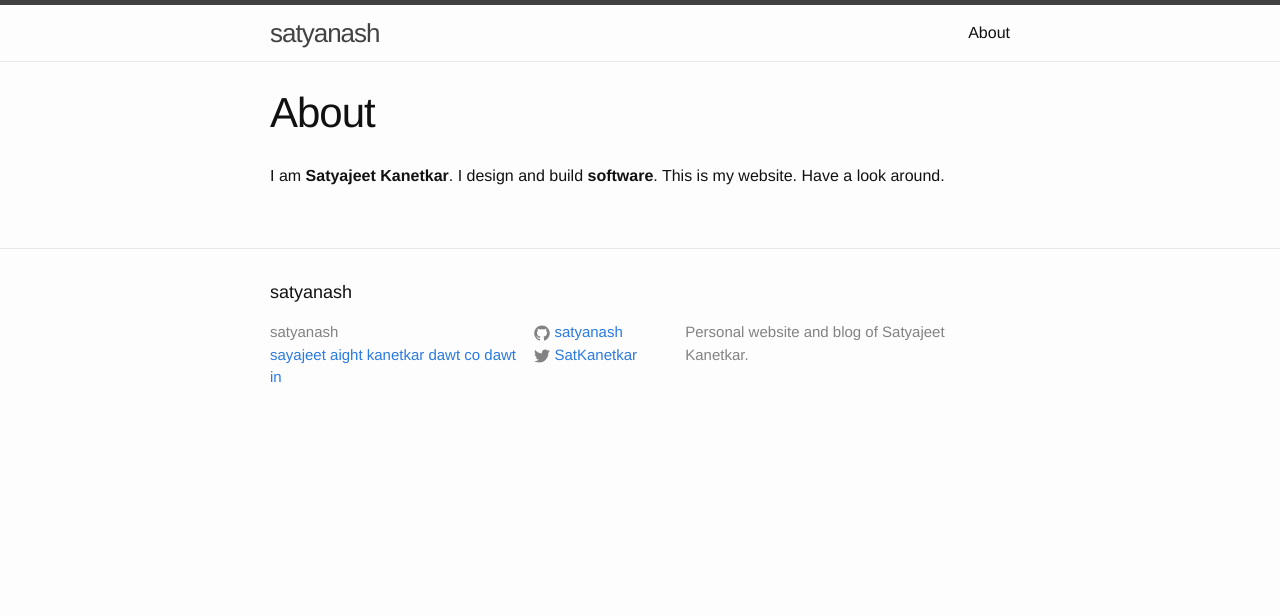
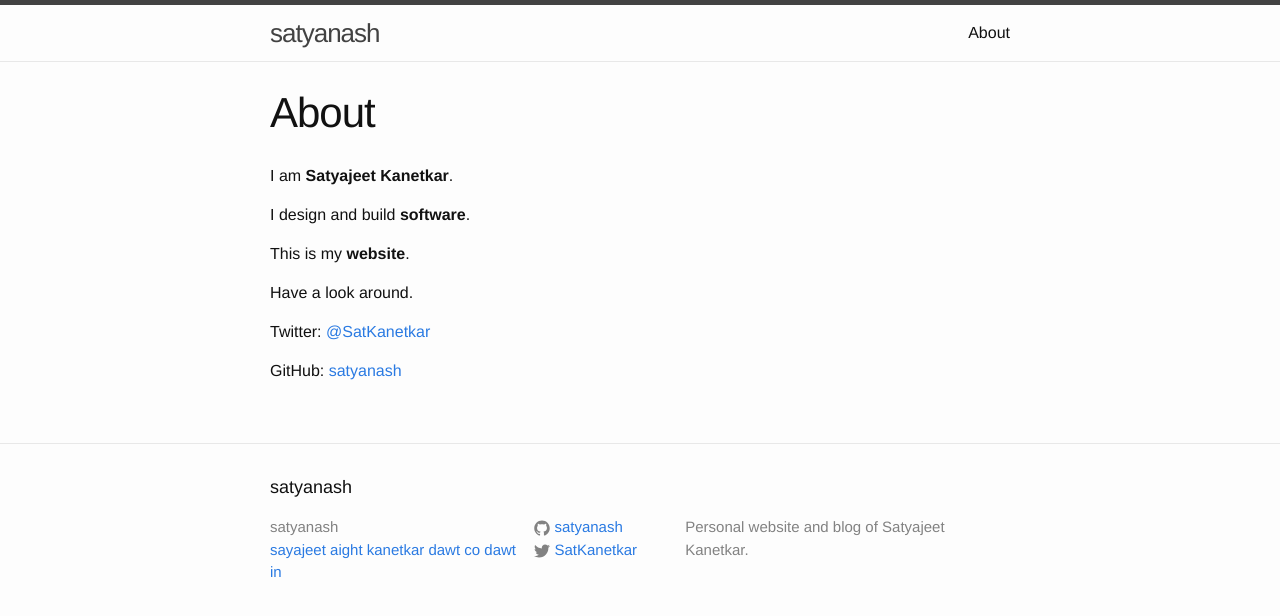
Before and after one commit to satyanash/satyanash.github.io, a Jekyll site: the page built from about.md, in a window 1280 px wide. Shown: the top 616 px of the page. Built offline with Jekyll 4.4.1, drawn with Linux system fonts in a browser that asks for light colours.

Commit message:
Change wording

```diff
--- a/_posts/2015-05-19-movie-review-mad-max-fury-road.markdown
+++ b/_posts/2015-05-19-movie-review-mad-max-fury-road.markdown
@@ -12,7 +12,7 @@ Aaand I loved it.
 
 The movie is a thrilling ride that never lets you rest.
 One over-the-top stunt after other kept me on the edge of my seat.
-I could noticeably hear all the other audience exhaling after every sequence.
+I could noticeably hear all the other audience gasping after every sequence.
 
 For me, most action movie euphoria tends to fade after a day or two; that doesn't seem to be the case for Fury Road.
 I don't think this movie is going to be forgettable and I've made it a point to make sure I watch the original Mad Max movies someday.
--- a/_posts/2015-06-21-movie-review-dial-m-for-murder.markdown
+++ b/_posts/2015-06-21-movie-review-dial-m-for-murder.markdown
@@ -4,7 +4,8 @@
 date: 2015-06-21T12:56:21+05:30
 ---
 
-This was my third Hitchcock movie after *Vertigo* and *The Birds*. Was able to follow it till the intermission.
+This was my third Hitchcock movie after *Vertigo* and *The Birds*.
+Was only able to really follow it till the intermission.
 But I think that's mostly because it was 0400 in the morning.
 Things got especially confusing when multiple keys to different locks were introduced.
 Wouldnt mind seeing the movie again to get a better idea.
--- a/about.md
+++ b/about.md
@@ -4,4 +4,14 @@ title: About
 permalink: /about/
 ---
 
-I am **Satyajeet Kanetkar**. I design and build **software**. This is my website. Have a look around.
+I am **Satyajeet Kanetkar**.
+
+I design and build **software**.
+
+This is my **website**.
+
+Have a look around.
+
+Twitter: [@SatKanetkar](http://twitter.com/SatKanetkar)
+
+GitHub: [satyanash](http://github.com/satyanash)
```
